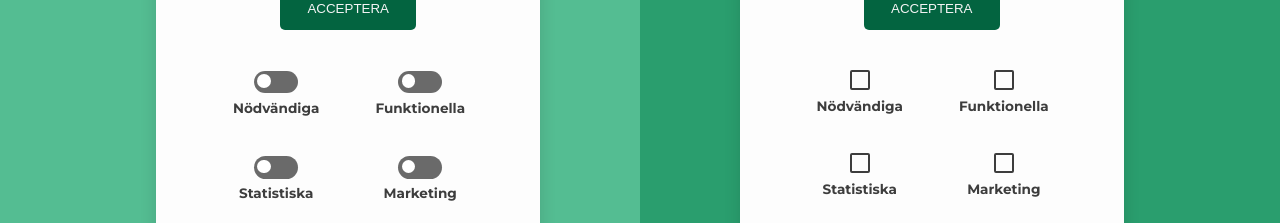
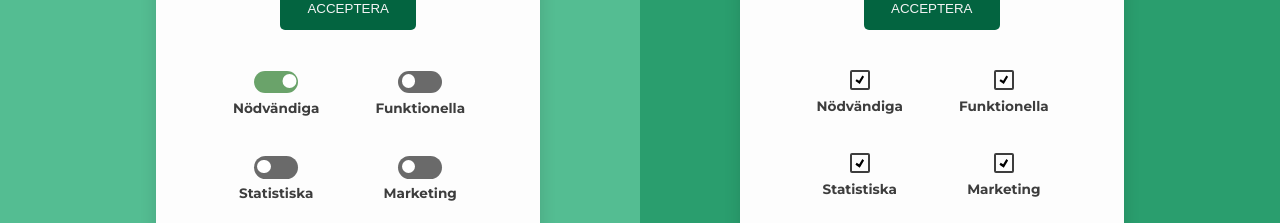
Before and after one commit to hansentim/examen-ui, a React (Create React App) app: page /test4 in a window 1280 px wide. Shown: the part 467-690 px from the top of the page. Built offline with nearby package versions, Linux system fonts and the light colour scheme.

Commit message:
fixed small thing on test4

```diff
--- a/src/pages/Test4.js
+++ b/src/pages/Test4.js
@@ -30,7 +30,7 @@ const Test4 = () => {
                     <div className='switchGrid'>
                       <div className="switchBox">
                         <label className="switch">
-                          <input type="checkbox"/>
+                          <input type="checkbox" checked/>
                           <span className="slider"></span>
                         </label>
                         <h4>Nödvändiga</h4>
@@ -73,25 +73,25 @@ const Test4 = () => {
               <div className='switchGrid'>
                 <div className="switchBox">
                   <label className="form-control">
-                    <input type="checkbox"/>
+                    <input type="checkbox" checked/>
                   </label>
                   <h4>Nödvändiga</h4>
                   </div>
                   <div className="switchBox">
                     <label className="form-control">
-                      <input type="checkbox"/>
+                      <input type="checkbox" checked/>
                     </label>
                     <h4>Funktionella</h4>
                   </div>
                   <div className="switchBox">
                     <label className="form-control">
-                      <input type="checkbox"/>
+                      <input type="checkbox" checked/>
                     </label>
                     <h4>Statistiska</h4>
                   </div>
                   <div className="switchBox">
                     <label className="form-control">
-                      <input type="checkbox"/>
+                      <input type="checkbox" checked/>
                     </label>
                     <h4>Marketing</h4>
                 </div>
```
